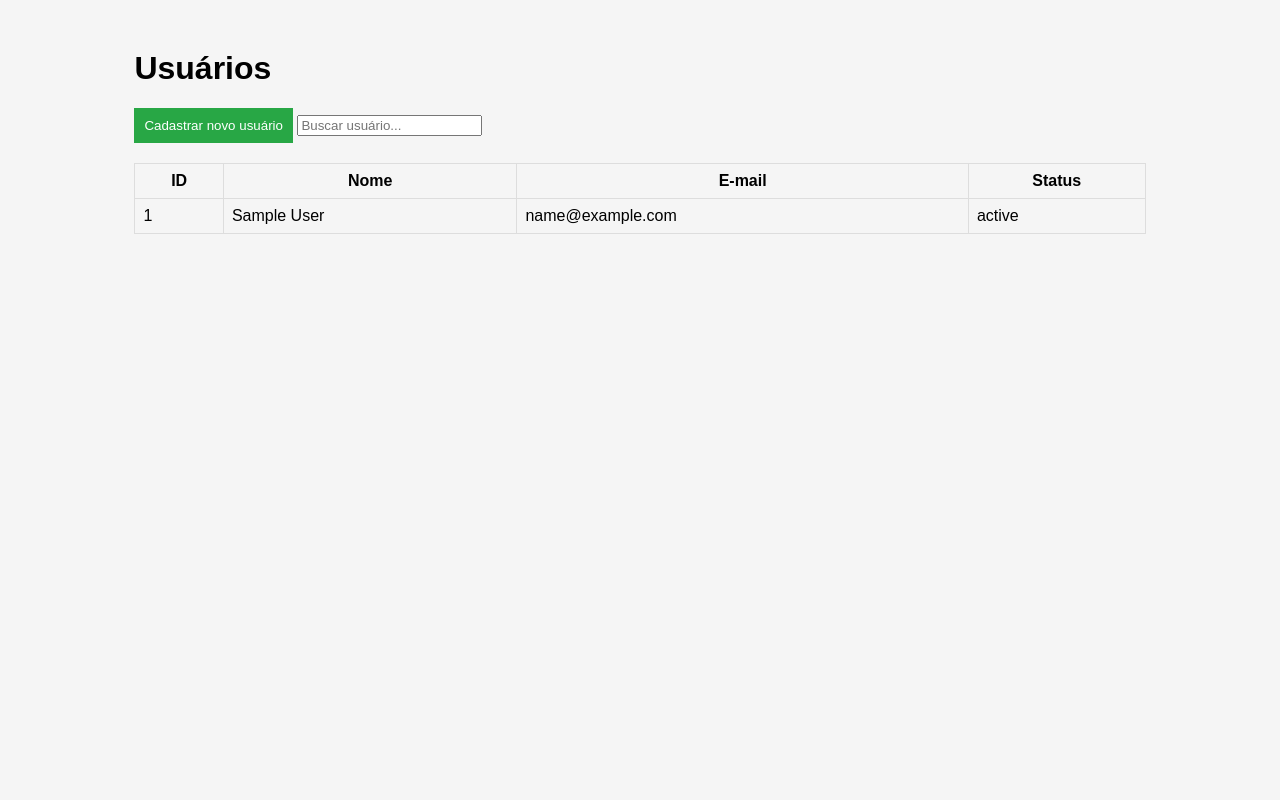
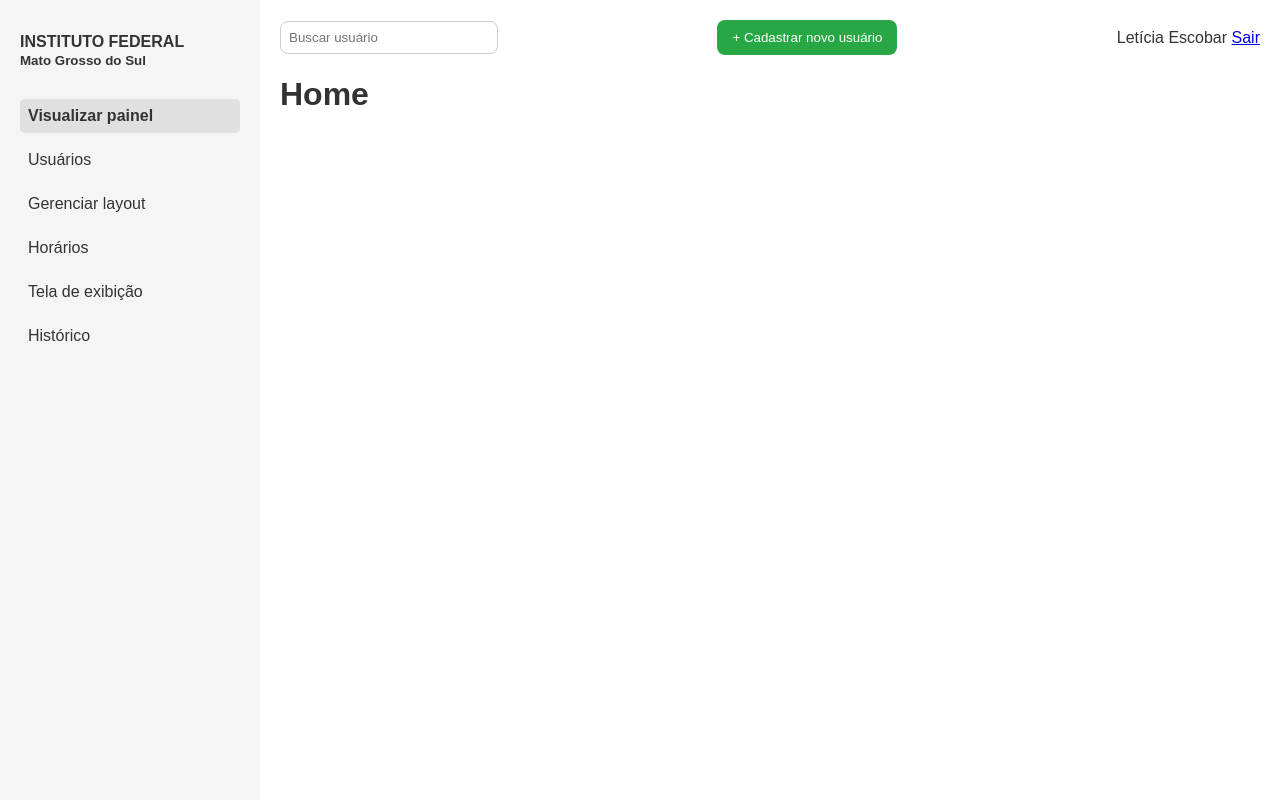
Before and after one commit to LetEscobar/sistema-quiosque-frameworksDW, a Flask app: page / in a window 1280 px wide. Run offline with Flask 3, Linux system fonts and the light colour scheme; tables that the repository leaves empty hold one stand-in row (values such as "Sample post").

Commit message:
estilização e correção nas rotas

```diff
--- a/app.py
+++ b/app.py
@@ -12,6 +12,10 @@ with app.app_context():
 @app.route('/')
 def index():
     return render_template('index.html')
+
+@app.route('/usuarios')
+def listar_usuarios():
+    return render_template('usuarios.html')
 
 @app.route('/api/users', methods=['GET'])
 def get_users():
--- a/static/script.js
+++ b/static/script.js
@@ -7,17 +7,30 @@ function closeModal() {
 }
 
 function saveUser() {
-    const name = document.getElementById('userName').value;
-    const email = document.getElementById('userEmail').value;
+    const name = document.getElementById('userName').value.trim();
+    const email = document.getElementById('userEmail').value.trim();
+
+    if (!name || !email) {
+        alert('Preencha nome e email!');
+        return;
+    }
 
     fetch('/api/users', {
         method: 'POST',
         headers: {'Content-Type': 'application/json'},
         body: JSON.stringify({name, email})
-    }).then(() => {
+    })
+    .then(res => {
+        if (!res.ok) throw new Error('Erro ao salvar usuário');
+        return res.json();
+    })
+    .then(() => {
+        document.getElementById('userName').value = '';
+        document.getElementById('userEmail').value = '';
         closeModal();
         loadUsers();
-    });
+    })
+    .catch(err => alert(err.message));
 }
 
 function loadUsers() {
--- a/static/styles.css
+++ b/static/styles.css
@@ -1,49 +1,176 @@
 body {
+  margin: 0;
   font-family: Arial, sans-serif;
-    background-color: #f5f5f5;
+  color: #333;
 }
 
 .container {
-    width: 80%;
-    margin: 50px auto;
+  display: flex;
+  height: 100vh;
 }
 
-button {
-    background-color: #28a745;
+.sidebar {
+  width: 220px;
+  background: #f5f5f5;
+  padding: 20px;
+}
+
+.sidebar h2 {
+  font-size: 16px;
+  margin-bottom: 30px;
+}
+
+.sidebar nav a {
+  display: block;
+  margin: 10px 0;
+  text-decoration: none;
+  color: #333;
+  padding: 8px;
+  border-radius: 5px;
+}
+
+.sidebar nav a.active {
+  background: #e0e0e0;
+  font-weight: bold;
+}
+
+.content {
+  flex: 1;
+  padding: 20px;
+}
+
+.topbar {
+  display: flex;
+  justify-content: space-between;
+  align-items: center;
+  margin-bottom: 20px;
+}
+
+.search {
+  padding: 8px;
+  width: 200px;
+  border: 1px solid #ccc;
+  border-radius: 8px;
+}
+
+.btn {
+  background: #28a745;
   color: white;
-    padding: 10px;
   border: none;
+  padding: 10px 15px;
+  border-radius: 8px;
   cursor: pointer;
 }
 
-table {
+.profile {
+  text-align: right;
+}
+
+.user-table {
   width: 100%;
   border-collapse: collapse;
-    margin-top: 20px;
+  background: white;
+  border-radius: 8px;
+  overflow: hidden;
 }
 
-th, td {
-    border: 1px solid #ddd;
-    padding: 8px;
+.user-table th, .user-table td {
+  padding: 12px 15px;
+  border-bottom: 1px solid #eee;
+}
+
+.user-table th {
+  background: #f9f9f9;
+  text-align: left;
+}
+
+.status {
+  padding: 4px 8px;
+  border-radius: 12px;
+  font-size: 12px;
+}
+
+.status.ativo {
+  background: #d4edda;
+  color: #155724;
+}
+
+.status.inativo {
+  background: #f8d7da;
+  color: #721c24;
+}
+
+.edit {
+  background: none;
+  border: none;
+  cursor: pointer;
+  font-size: 16px;
+}
+
+.switch {
+  position: relative;
+  display: inline-block;
+  width: 34px;
+  height: 18px;
+}
+
+.switch input {
+  opacity: 0;
+  width: 0;
+  height: 0;
+}
+
+.slider {
+  position: absolute;
+  cursor: pointer;
+  top: 0; left: 0;
+  right: 0; bottom: 0;
+  background-color: #ccc;
+  transition: .4s;
+  border-radius: 18px;
+}
+
+.slider:before {
+  position: absolute;
+  content: "";
+  height: 14px;
+  width: 14px;
+  left: 2px;
+  bottom: 2px;
+  background-color: white;
+  transition: .4s;
+  border-radius: 50%;
+}
+
+input:checked + .slider {
+  background-color: #28a745;
+}
+
+input:checked + .slider:before {
+  transform: translateX(16px);
 }
 
 .modal {
-    display: none;
+  display: none; /* importante */
   position: fixed;
-    top: 0; left: 0;
-    width: 100%; height: 100%;
+  z-index: 1000;
+  left: 0; top: 0;
+  width: 100%;
+  height: 100%;
   background: rgba(0,0,0,0.5);
 }
 
 .modal-content {
   background: white;
+  padding: 20px;
   margin: 15% auto;
-    padding: 20px;
-    width: 30%;
+  width: 300px;
+  border-radius: 8px;
+  position: relative;
 }
 
 .close {
-    float: right;
-    font-size: 20px;
+  position: absolute;
+  top: 10px; right: 10px;
   cursor: pointer;
 }
--- a/templates/index.html
+++ b/templates/index.html
@@ -7,36 +7,31 @@
 </head>
 <body>
     <div class="container">
-        <h1>Usuários</h1>
-        <button onclick="openModal()">Cadastrar novo usuário</button>
+  <aside class="sidebar">
+    <h2>INSTITUTO FEDERAL<br><small>Mato Grosso do Sul</small></h2>
+    <nav>
+      <a href="/" class="active"s>Visualizar painel</a>
+      <a href="{{ url_for('listar_usuarios') }}">Usuários</a>
+      <a href="#">Gerenciar layout</a>
+      <a href="#">Horários</a>
+      <a href="#">Tela de exibição</a>
+      <a href="#">Histórico</a>
+    </nav>
+  </aside>
 
-        <input type="text" id="search" placeholder="Buscar usuário...">
+  <main class="content">
+    <header class="topbar">
+      <input type="text" placeholder="Buscar usuário" class="search" />
+      <button class="btn" onclick="openModal()">+ Cadastrar novo usuário</button>
+      <div class="profile">
+        <span>Letícia Escobar</span>
+        <a href="#">Sair</a>
+      </div>
+    </header>
 
-        <table>
-            <thead>
-                <tr>
-                    <th>ID</th>
-                    <th>Nome</th>
-                    <th>E-mail</th>
-                    <th>Status</th>
-                </tr>
-            </thead>
-            <tbody id="userTableBody">
-                <!-- Linhas geradas dinamicamente -->
-            </tbody>
-        </table>
-    </div>
-
-    <!-- Modal -->
-    <div id="modal" class="modal">
-        <div class="modal-content">
-            <span class="close" onclick="closeModal()">&times;</span>
-            <h2>Cadastrar usuário</h2>
-            <input type="text" id="userName" placeholder="Nome do usuário">
-            <input type="email" id="userEmail" placeholder="email_usuario@ifms.edu.br">
-            <button onclick="saveUser()">Salvar alterações</button>
-        </div>
-    </div>
+    <h1>Home</h1>
+  </main>
+</div>
 
     <script src="{{ url_for('static', filename='script.js') }}"></script>
 </body>
```
Also changed, not shown: templates/usuarios.html (added, +76 -0 lines). Lines whose indentation alone changed are shown as unchanged.
